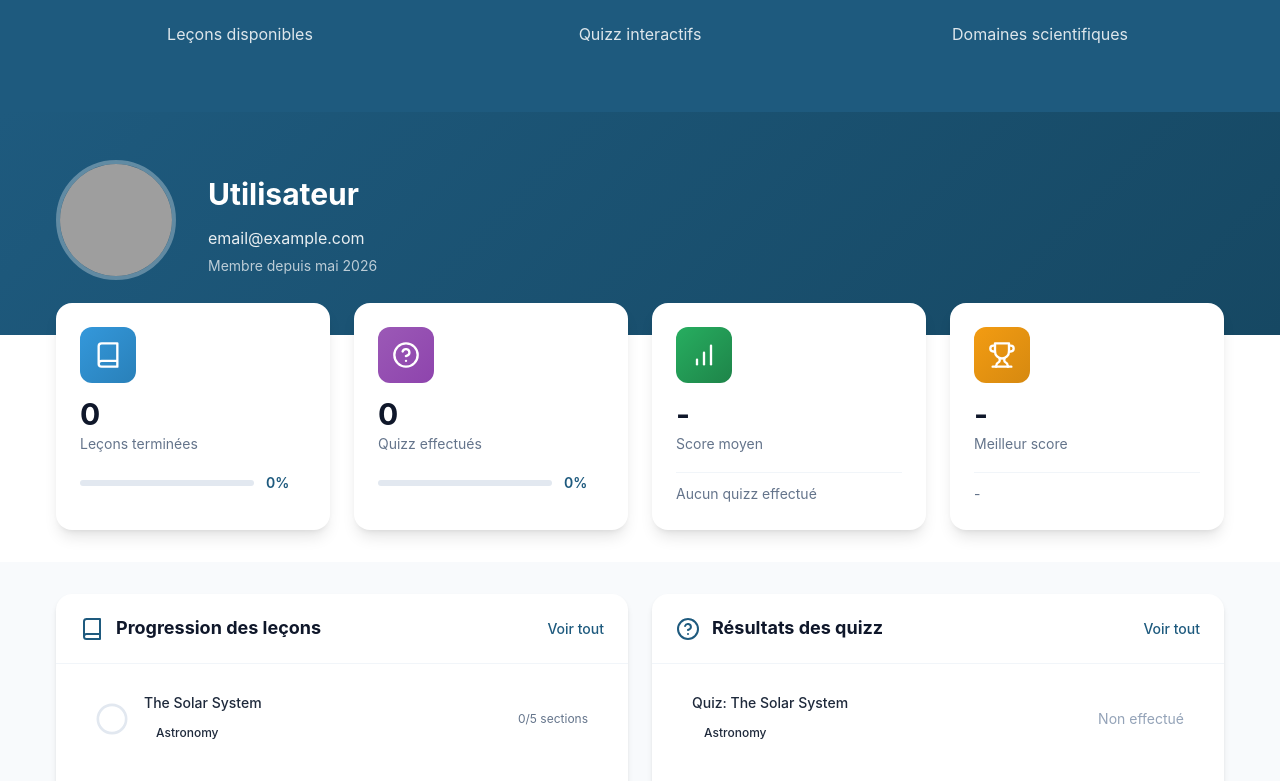
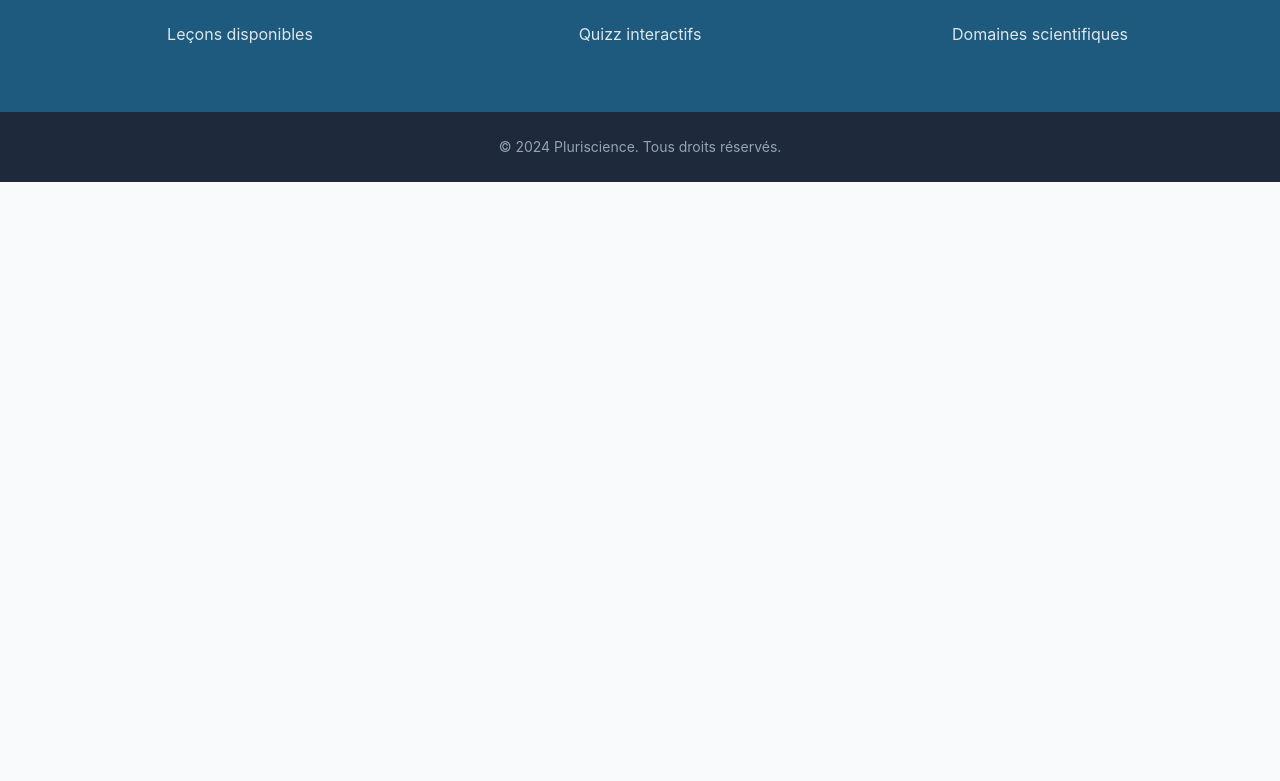
Before and after one commit to guillaumepenn/projet_web_s6, a Vue app in the folder client/: page /#/home in a window 1280 px wide. Shown: the part 1414-2195 px from the top of the page. After the commit the page ends 1596 px from the top, so only its background shows below. Built offline with nearby package versions, Linux system fonts and the light colour scheme; grey boxes are pictures that could not be loaded.

Commit message:
remise du reteur qui marche pas

```diff
--- a/client/src/App.vue
+++ b/client/src/App.vue
@@ -3,7 +3,6 @@
     <main>
       <!--The router isn't working, so we've adapted the functions so that they don't use Vue Router-->
       <router-view> </router-view>
-      <Profil/>
     </main>
     <AppFooter/>
 </template>
@@ -11,14 +10,12 @@
 <script>
 import Navbar from './components/NavbarComp.vue'
 import AppFooter from './components/FooterComp.vue'
-import Profil from './views/ProfilView.vue'
 
 export default {
   name: 'App',
   components: {
     Navbar,
     AppFooter,
-    Profil
   }
 }
 </script>
```
